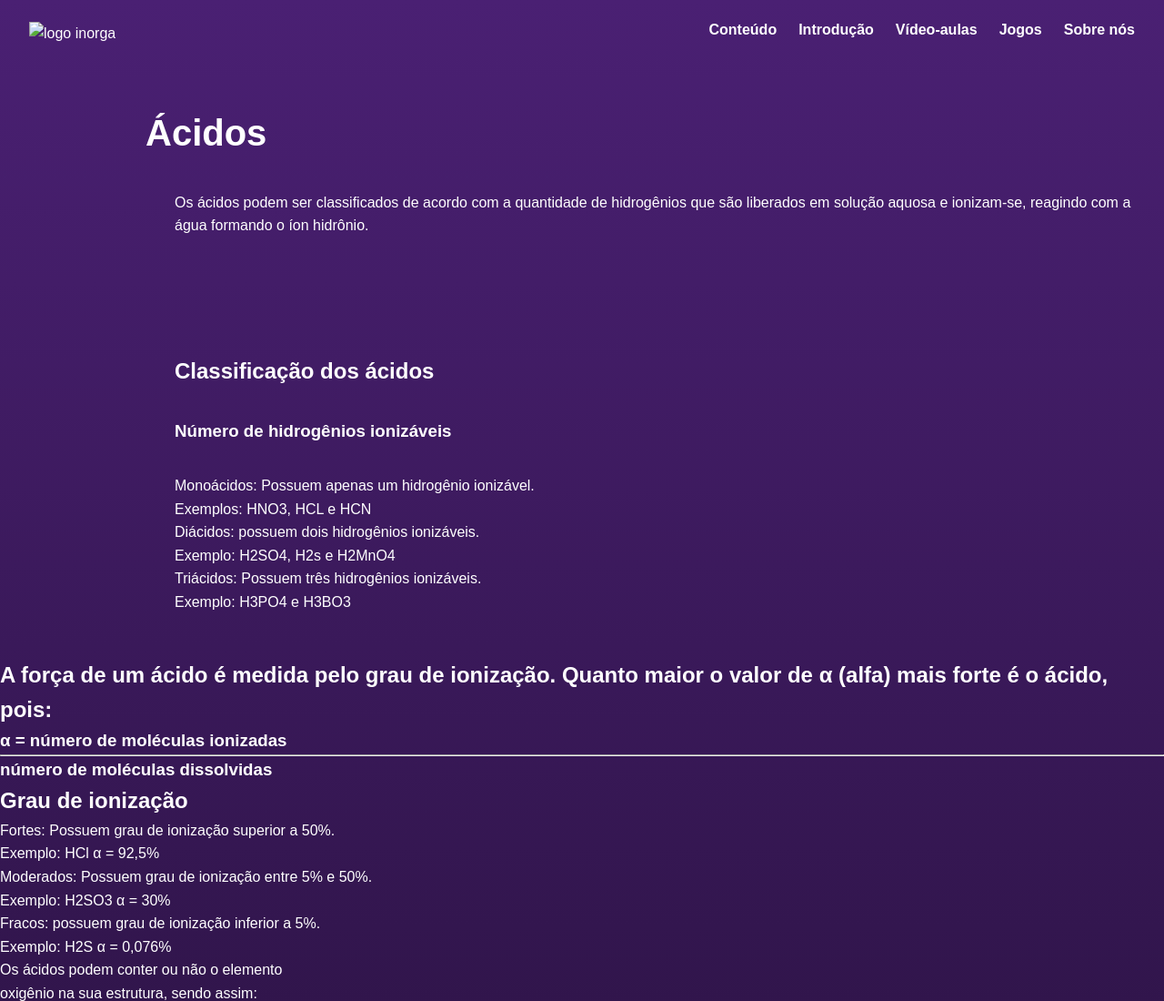
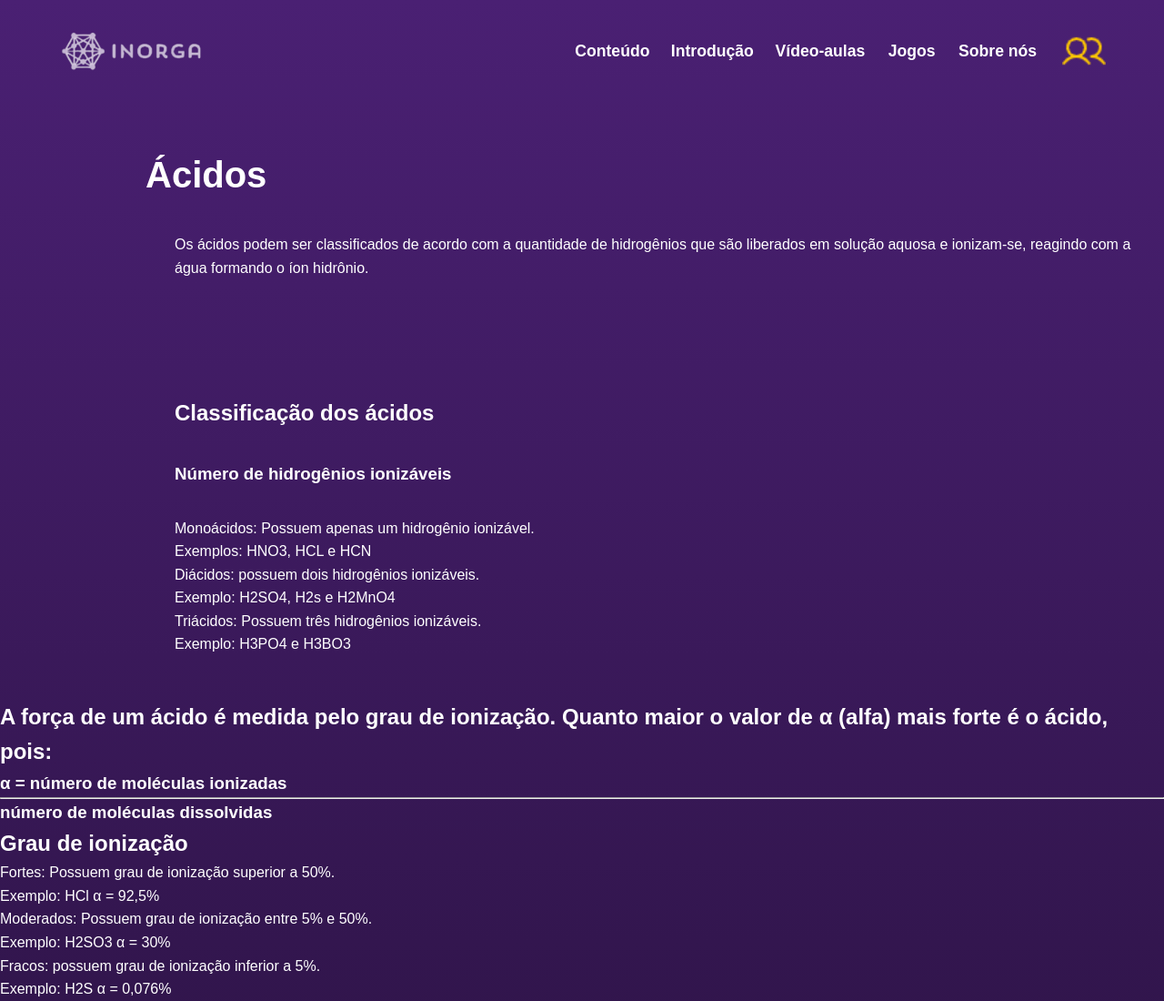
Before and after one commit to Geovannaoliveiracosta12a/EDUTEC2025, a plain HTML site: page acidos.html in a window 1280 px wide. Shown: the top 1100 px of the page at 91% size. Drawn offline with Linux system fonts and the light colour scheme.

Commit message:
Adição da image About-us icon

```diff
--- a/acidos.css
+++ b/acidos.css
@@ -28,8 +28,8 @@ header {
     display: flex;
     align-items: center;
     justify-content: space-between;
-    padding: 1rem 2rem;
-
+    padding: 1rem 4rem; /* Ajuste conforme necessidade */
+    background-color: transparent;
 }
 
 img {
@@ -38,25 +38,31 @@ img {
 }
 
 .logo{
-    margin-top: 0.5rem;
+    display: flex;
+    align-items: center;
+    gap: 1rem;
 }
 
 nav {
     display: flex;
-    gap: 1.5rem;
-    /* espaçamento entre os itens do menu */
+    align-items: center;
+    gap: 2rem;
 }
 
 nav h3 {
     font-size: 1rem;
-    margin: 0;
+    transform: scale(1.1);
+
+}
+.about-img {
+    transition: transform 0.3s ease, box-shadow 0.3s ease;
 }
 
+.about-img:hover {
+    transform: scale(1.1);
+    cursor: pointer;
+}
 
-nav h3 {
-    font-size: 1rem;
-    margin: 0;
-}
 
 nav h3:hover{
     color: var(--yellow);
@@ -67,6 +73,10 @@ nav h3:hover{
 nav a{
     text-decoration: none;
     color: #fff;
+}
+
+nav img{
+    width: 3rem;
 }
 
 .primeira_section{
--- a/acidos.html
+++ b/acidos.html
@@ -14,7 +14,7 @@
 <body>
     <header>
         <div class="logo">
-            <img src="." alt="logo inorga">
+            <img src="./images/logo.png" alt="logo inorga">
         </div>
         <nav>
 
@@ -25,6 +25,7 @@
             <h3>Vídeo-aulas</h3>
             <h3>Jogos</h3>
             <h3>Sobre nós</h3>
+            <img src="./images/users (1).png" alt="" class="about-img">
         </nav>
     </header>
 
```
Also changed, not shown: images/users (1).png (added).
